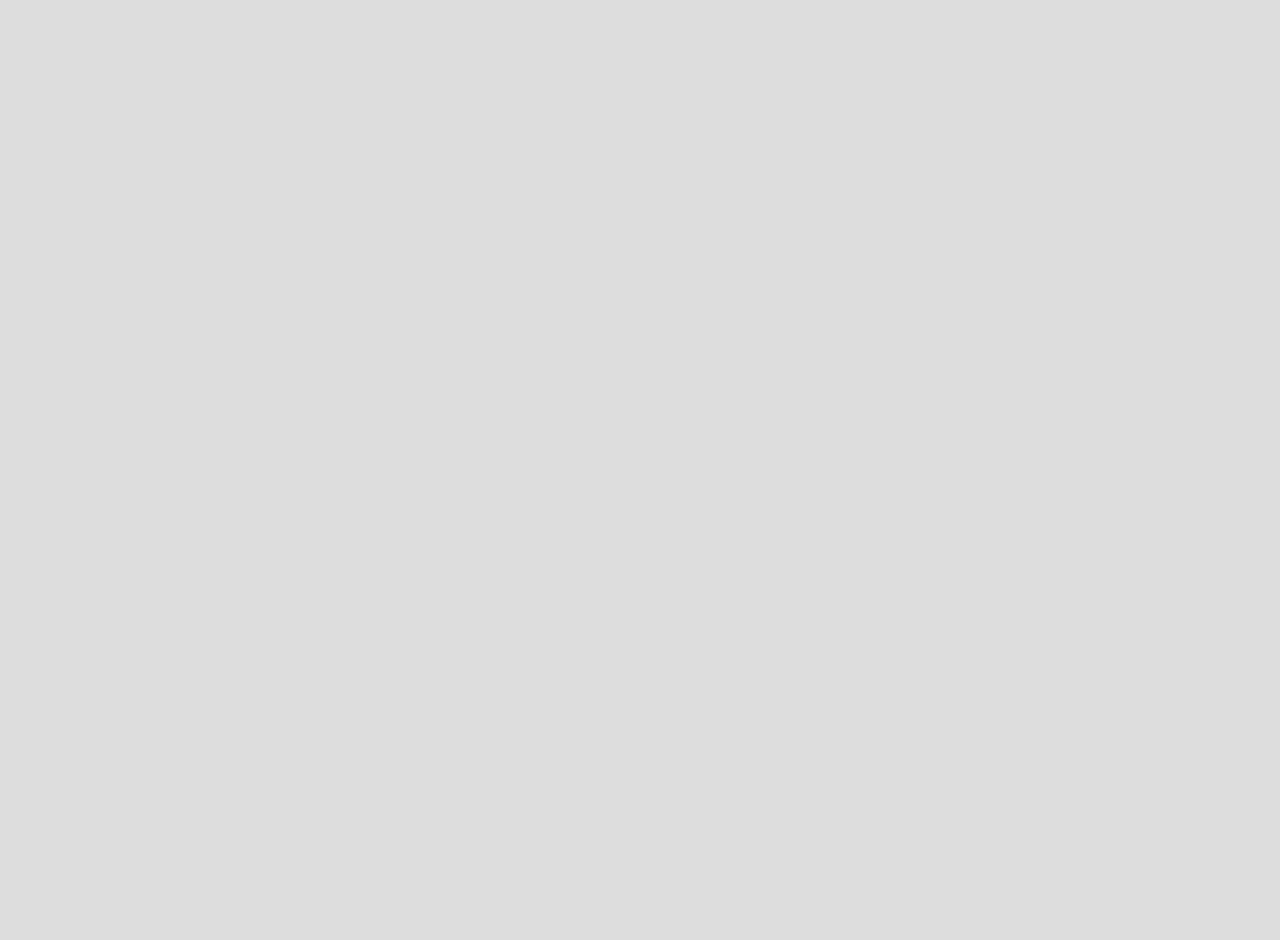
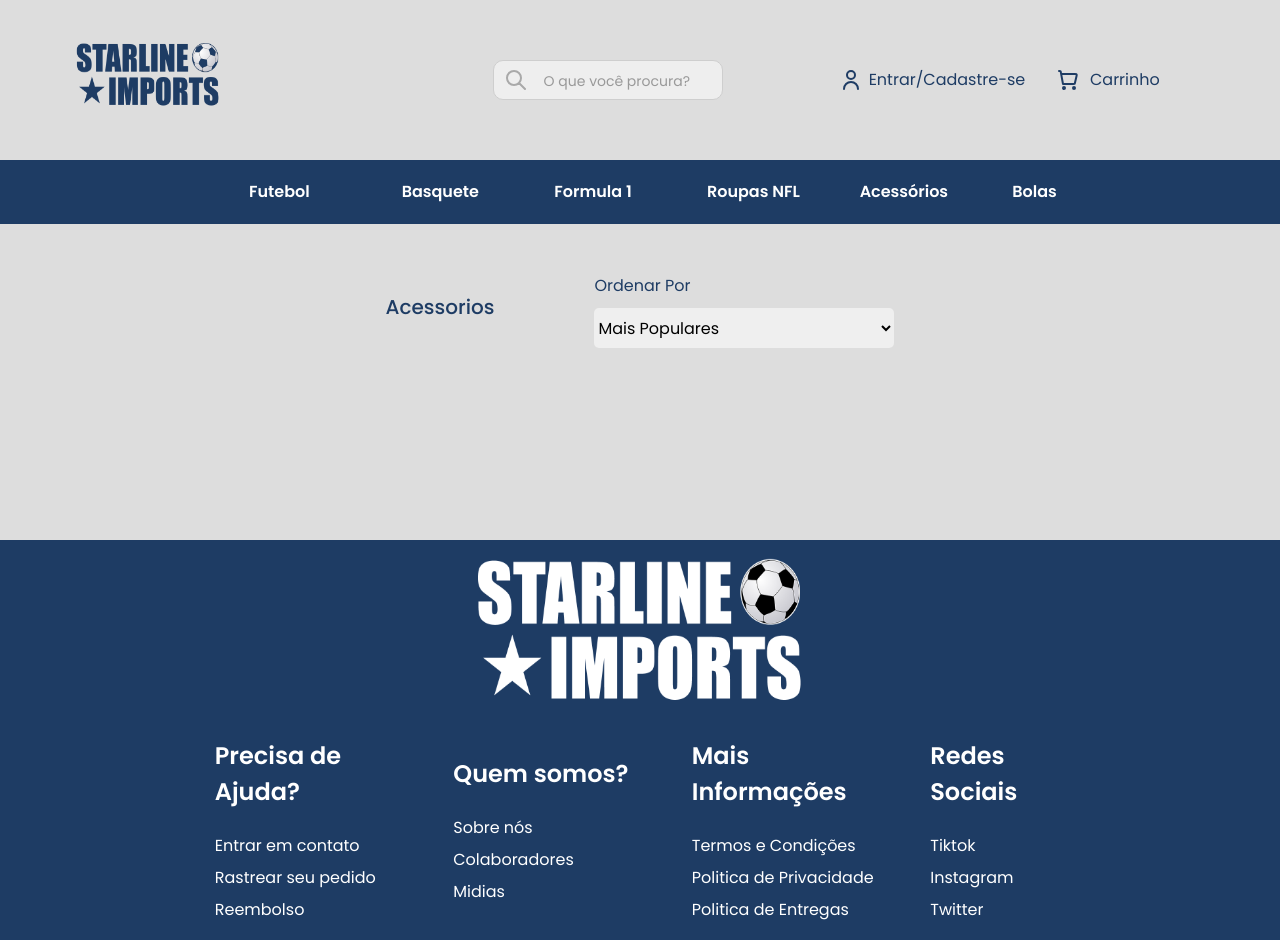
Before and after one commit to StarlineImports/Starline_App, a React (Vite) app: page /search/acessorios in a window 1280 px wide. Before the commit this address had no page. Before the commit the page ends 800 px from the top, so only its background shows below. Built offline with nearby package versions, Linux system fonts and the light colour scheme.

Commit message:
acessorios page

```diff
--- a/src/App.jsx
+++ b/src/App.jsx
@@ -6,6 +6,7 @@ import ProductPage from "./pages/productPage/productPage";
 import Cart from "./pages/cart/cart";
 import Register from "./pages/register/register";
 import ProductListPageFootball from "./pages/productListPageFootball/productListPageFootball";
+import ProductListPageAcessories from "./pages/productListPageAccessories/productListPageAccessories";
 
 function App() {
   return (
@@ -16,7 +17,11 @@ function App() {
         <Route path="/produto/:id" element={<ProductPage />} />
         <Route path="/carrinho" element={<Cart />} />
         <Route path="/cadastrar" element={<Register />} />
-        <Route path="/search" element={<ProductListPageFootball />} />
+        <Route path="/search/futebol" element={<ProductListPageFootball />} />
+        <Route
+          path="/search/acessorios"
+          element={<ProductListPageAcessories />}
+        />
       </Routes>
     </Router>
   );
--- a/src/components/Header/HeaderComponent.jsx
+++ b/src/components/Header/HeaderComponent.jsx
@@ -115,7 +115,9 @@ const HeaderComponent = () => {
               Roupas NFL
             </li>
             <li className="second-text col-xxl-2 col-xl-2 col-lg-2 col-12">
-              Acessórios
+              <Link className="second-text" to={`/search/acessorios`}>
+                Acessórios
+              </Link>
             </li>
             <li className="second-text col-xxl-2 col-xl-2 col-lg-2 col-12">
               Bolas
--- a/src/pages/productListPageAccessories/productListPageAccessories.jsx
+++ b/src/pages/productListPageAccessories/productListPageAccessories.jsx
@@ -7,9 +7,9 @@ import Footer from "../../components/footer/footer";
 import ProductListAll from "../../components/productListAll/productListAll";
 
 import ProductData from "../../product.json";
-import "./productListPage.css";
+import "./productListPageAccessories.css";
 
-const ProductListPageFootball = () => {
+const ProductListPageAcessories = () => {
   const { subcategory } = useParams();
 
   const footballProducts = ProductData.filter(
@@ -48,7 +48,7 @@ const ProductListPageFootball = () => {
         <div className="product-list-page-body">
           <div className="filter-container"></div>
           <div className="products-header">
-            <h5>Coleção Futebol</h5>
+            <h5>Acessorios</h5>
             <div className="order-filter-container">
               <label className="order-filter-label">Ordenar Por</label>
               <select
@@ -73,4 +73,4 @@ const ProductListPageFootball = () => {
   );
 };
 
-export default ProductListPageFootball;
+export default ProductListPageAcessories;
```
Also changed, not shown: 2 other files (tests, documents, lock files or other folders).
